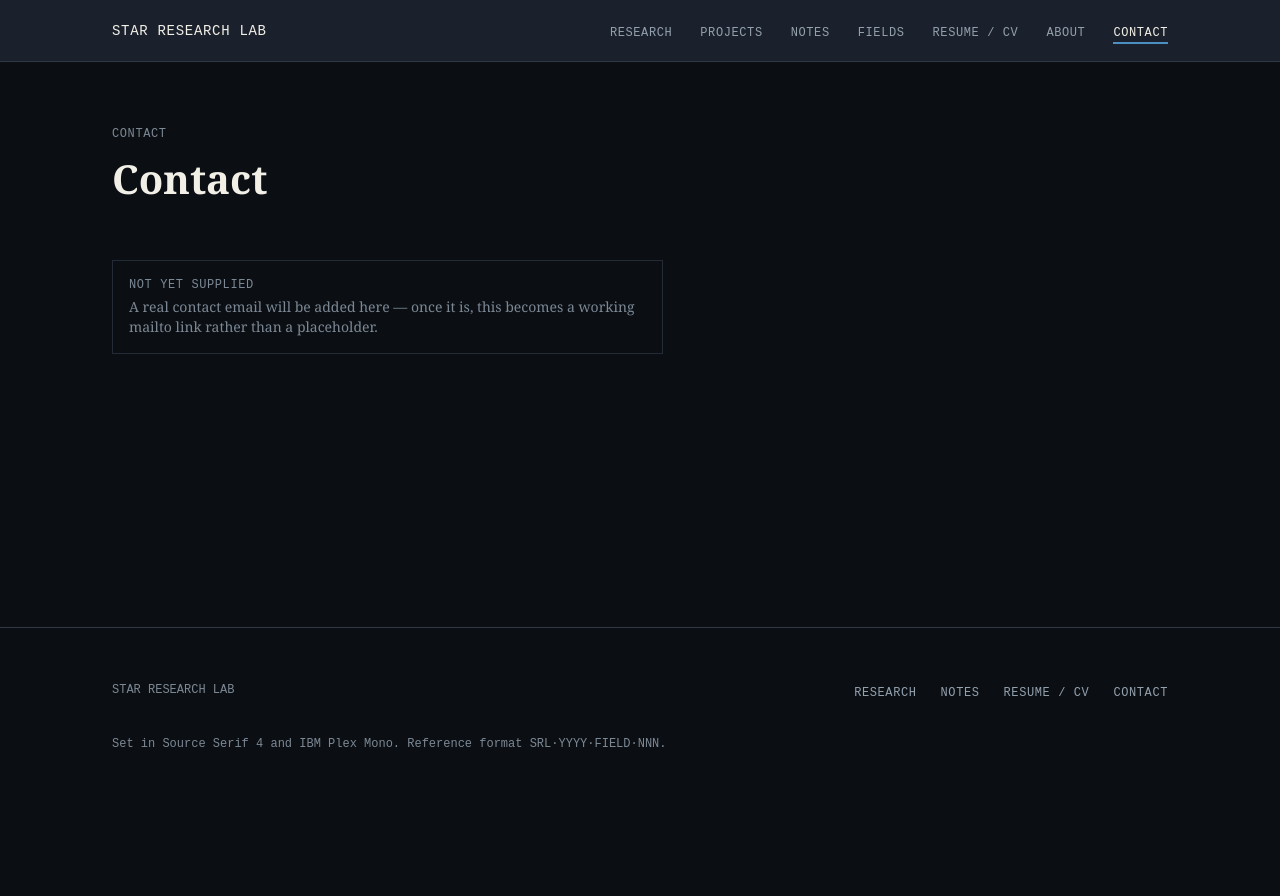
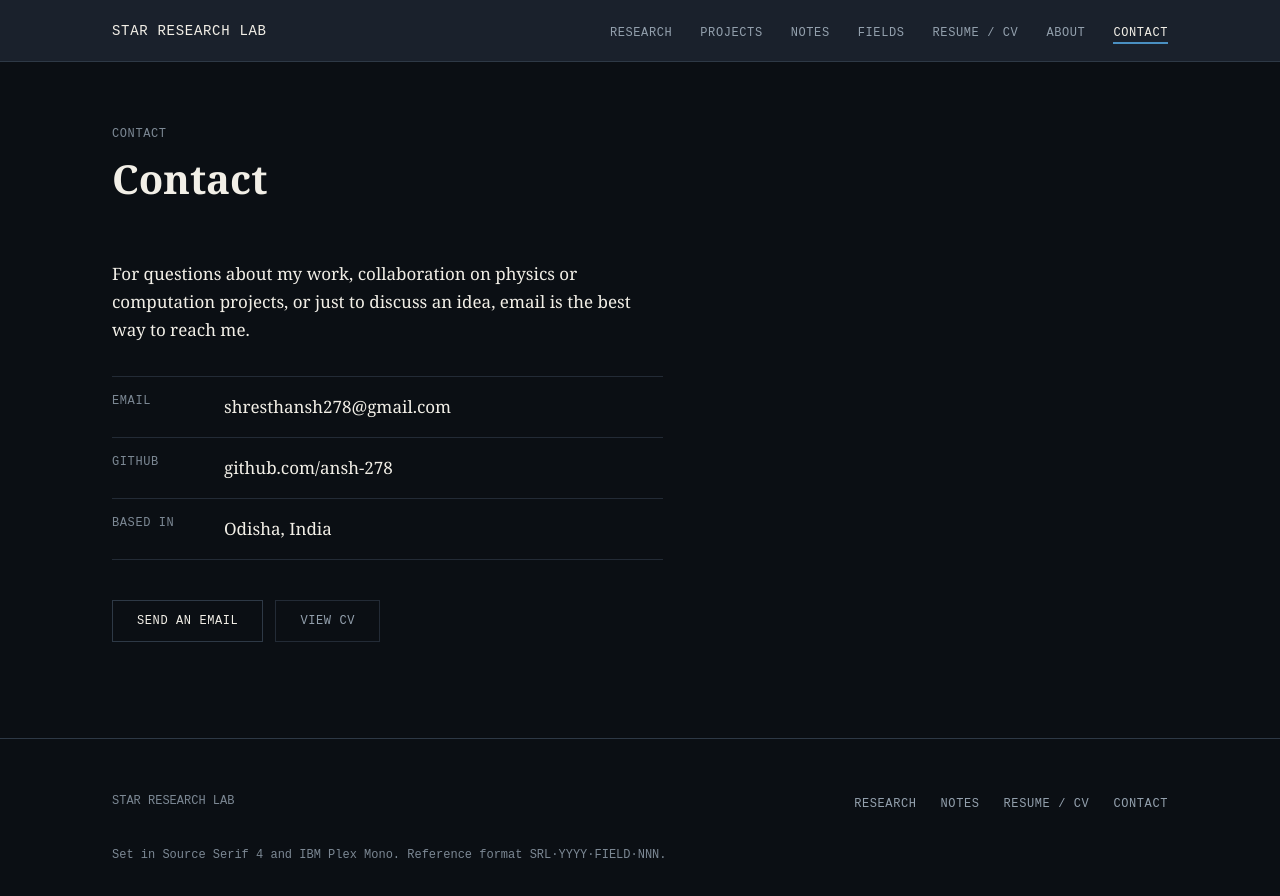
Before and after one commit to ansh-278/website, a React (Vite) app: page /contact in a window 1280 px wide. Shown: the top 896 px of the page. Before the commit the page ends 800 px from the top, so only its background shows below. Built offline with nearby package versions, Linux system fonts and the light colour scheme.

Commit message:
Add files via upload

```diff
--- a/src/pages/Contact.tsx
+++ b/src/pages/Contact.tsx
@@ -1,16 +1,62 @@
 import { PageHeader } from "@/components/layout/PageHeader";
 import { Container } from "@/components/layout/Layout";
-import { EmptyState } from "@/components/ui/EmptyState";
+import { Button } from "@/components/ui/Button";
+
+const EMAIL = "shresthansh278@gmail.com";
+
+const rows: { label: string; value: string; href?: string }[] = [
+  { label: "Email", value: EMAIL, href: `mailto:${EMAIL}` },
+  {
+    label: "GitHub",
+    value: "github.com/ansh-278",
+    href: "https://github.com/ansh-278",
+  },
+  { label: "Based in", value: "Odisha, India" },
+];
 
 export function Contact() {
   return (
     <Container>
       <PageHeader eyebrow="Contact" title="Contact" spacingClass="pb-8" />
       <div className="max-w-[58ch] pb-24">
-        <EmptyState
-          label="Not yet supplied"
-          message="A real contact email will be added here — once it is, this becomes a working mailto link rather than a placeholder."
-        />
+        <p className="mb-8 text-text-primary">
+          For questions about my work, collaboration on physics or computation
+          projects, or just to discuss an idea, email is the best way to reach me.
+        </p>
+
+        <dl className="mb-10 border-t border-border">
+          {rows.map((r) => (
+            <div
+              key={r.label}
+              className="grid grid-cols-[6rem_1fr] gap-4 border-b border-border py-4"
+            >
+              <dt className="font-mono text-xs uppercase tracking-wider text-text-tertiary">
+                {r.label}
+              </dt>
+              <dd className="break-words text-text-primary">
+                {r.href ? (
+                  <a
+                    href={r.href}
+                    target={r.href.startsWith("http") ? "_blank" : undefined}
+                    rel={r.href.startsWith("http") ? "noreferrer" : undefined}
+                    className="underline decoration-transparent underline-offset-4 transition-colors hover:decoration-current"
+                  >
+                    {r.value}
+                  </a>
+                ) : (
+                  r.value
+                )}
+              </dd>
+            </div>
+          ))}
+        </dl>
+
+        <div className="flex flex-wrap gap-3">
+          <Button href={`mailto:${EMAIL}`}>Send an email</Button>
+          <Button to="/resume" variant="secondary">
+            View CV
+          </Button>
+        </div>
       </div>
     </Container>
   );
```
